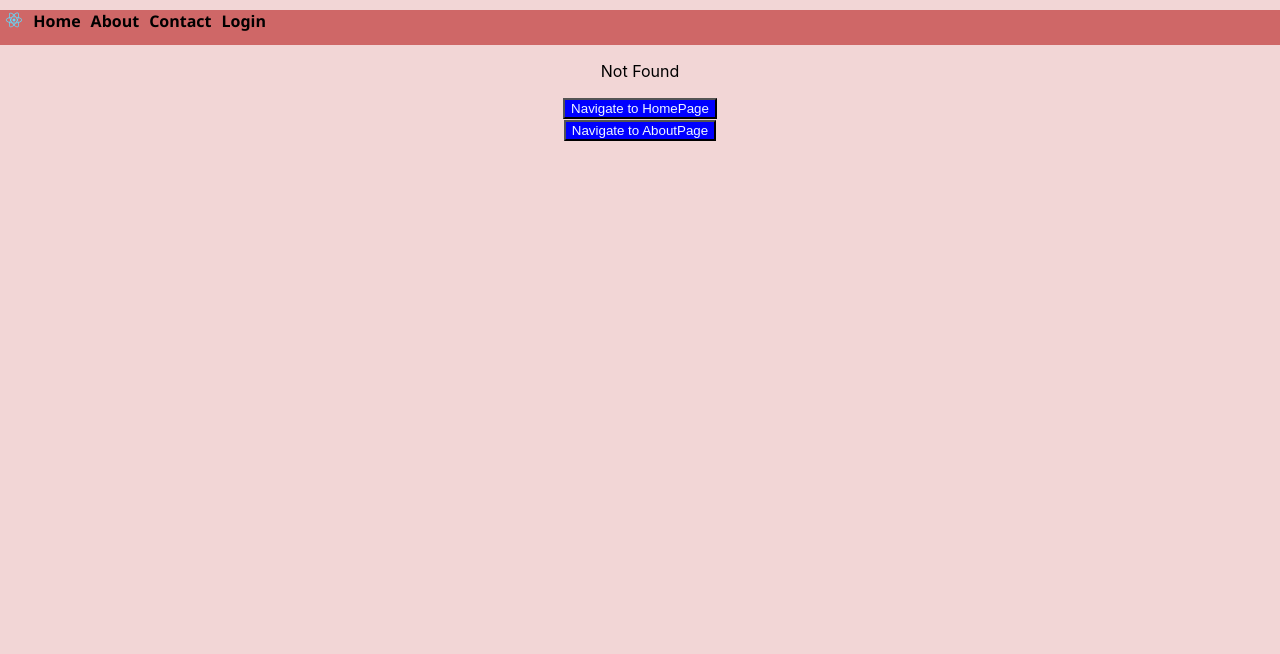
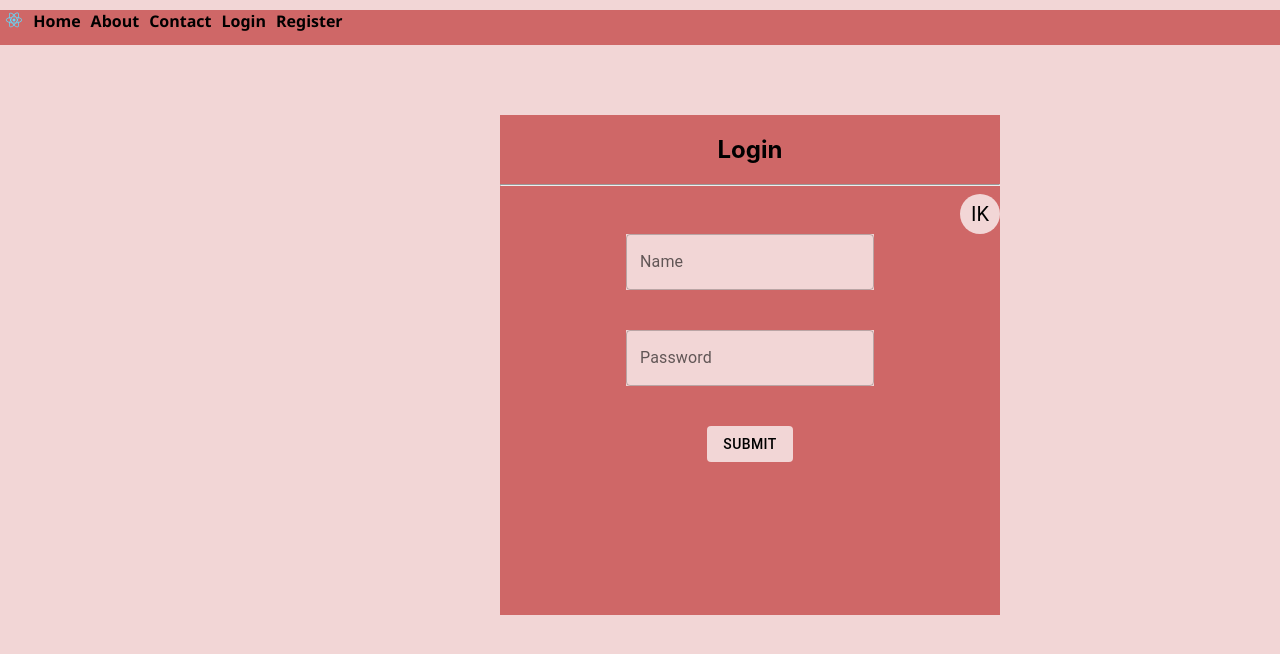
Before and after one commit to ishikakodwani/Tatvasoft-internship, a React (Create React App) app: page /register in a window 1280 px wide. Before the commit this address had no page. Shown: the top 654 px of the page. Built offline with nearby package versions, Linux system fonts and the light colour scheme.

Commit message:
register

```diff
--- a/src/App.js
+++ b/src/App.js
@@ -5,7 +5,7 @@ import { Routes, Route, Link, BrowserRouter } from "react-router-dom";
 import {About} from './Pages/About';
 import {Home} from './Pages/Home';
 import {Login} from'./Pages/Login';
-//import {} from './Pages/Register';
+import { Register } from './Pages/Register';
 import {NotFound} from './Pages/Found';
 import {Navbar} from './components/Navbar';
 function App() {
@@ -17,6 +17,7 @@ function App() {
           <Route path="/" element={<Home/>}></Route>
           <Route path="/about" element={<About/>}></Route>
           <Route path="/login" element={<Login/>}></Route>
+          <Route path="/register" element={<Register/>}></Route>
           <Route path="*" element={<NotFound/>}></Route>
         </Routes>
     </BrowserRouter>
--- a/src/Pages/register.js
+++ b/src/Pages/register.js
@@ -0,0 +1,102 @@
+import { useNavigate } from "react-router-dom";
+import { useState } from "react";
+import { Button } from '@mui/material';
+import { Avatar, Popover, TextField } from "@mui/material";
+//import LogoutOutlinedIcon from '@mui/icons-material/LogoutOutlined';
+import { Formik } from "formik";
+import * as Yup from "yup";
+import axios from "axios";
+import { toast } from 'react-toastify';
+export const Register = () => {
+  const Navigate = useNavigate();
+  const onFormSubmit = (values) => {
+    //console.log("Email:",email);
+    //console.log("Password:",password);
+    console.log("form submitted", values);
+    const requestData = {
+      email: values.email,
+      password: values.password
+    }
+    axios.post("https://jsonplaceholder.typicode.com/posts", requestData).then(function (res) {
+      if(res.status === 201){
+      console.log("response", res.data.id);
+      toast("Login Successfull");
+    }
+    })
+    Navigate("/");
+  };
+
+  const handleClick = (event) => {
+    console.log(123);
+    setAnchorEl(event.currentTarget);
+    setOpen(true);
+  };
+
+  const handleClose = () => {
+    setAnchorEl(null);
+    setOpen(false);
+  };
+  const validation = Yup.object().shape({
+    email: Yup.string().email("Please enter a valid email").required(),
+    //password: Yup.string().min(8).required("Password"),
+    password: Yup.string().required('No password provided.').min(8, 'Password is too short - should be 8 chars minimum.').matches(/[a-zA-Z]/, 'Password can only contain Latin letter'),
+  });
+  const initialValues = {
+    email: "",
+    password: "",
+  }
+  //const [email,setEmail]=useState("ishika@gmail.com");
+  //const [password,setPassword]=useState("***");
+  const [open, setOpen] = useState(false);
+  const [anchorEl, setAnchorEl] = useState(null);
+
+
+  //  <Popover
+  //     open={open}
+  //     anchorOrigin={{
+  //         vertical: 'bottom',
+  //         horizontal: 'left',
+  //     }}
+  //     transformOrigin={{
+  //        vertical: 'top',
+  //        horizontal: 'left',
+  //     }}
+  //     anchorEl={anchorEl}
+  //     onClose={handleClose}
+  //  >
+  //      <div style={{
+  //        padding:5,
+  //      }}>
+
+
+  //    <h5>IshikaKodwani</h5>
+  //    <LogoutOutlinedIcon onClick={onFormSubmit}/>
+  //      {/* <Button variant="contained" onClick={onHomePageButtonClick} className="">
+
+  //        </Button> */}
+  //      </div>
+  //   </Popover>
+  return (
+    <div className="formcontainer">
+      <h2 >Login</h2>
+      <hr />
+      <div style={{ display: "flex", justifyContent: "flex-end" }}>
+        <Avatar sx={{ bgcolor: "rgb(242, 214, 214)", color: "black" }} onClick={handleClick}>IK</Avatar></div>
+
+      <Formik initialValues={initialValues}
+        onSubmit={onFormSubmit}
+        validationSchema={validation}>
+
+        {({ value, errors, touched, handleBlur, handleChange, handleSubmit }) => (<form onSubmit={handleSubmit}>
+          <TextField sx={{ bgcolor: "rgb(242, 214, 214)", color: "black  " }} type="email" label="Name" name="email" variant="outlined" placeholder="Enter your email" id="email" onChange={handleChange} onBlur={handleBlur} /><br />
+          <span style={{ color: "black", fontWeight: "bold" }}>{errors.email && touched.email && errors.email}</span><br /><br />
+          <TextField sx={{ bgcolor: "rgb(242, 214, 214)" }} label="Password" type="password" name="password" variant="outlined" placeholder="Enter Password" id="password" onChange={handleChange} onBlur={handleBlur} /><br />
+          <span style={{ color: "black", fontWeight: "bold" }}>{errors.password && touched.password && errors.password}</span><br /><br />
+          <Button sx={{ bgcolor: "rgb(242, 214, 214);", marginBottom: 5 }} variant="submit" type="Submit">Submit</Button>
+        </form>)}
+      </Formik>
+
+    </div>
+  );
+
+}
--- a/src/components/Navbar.js
+++ b/src/components/Navbar.js
@@ -8,4 +8,5 @@ export const Navbar=()=>{ return(<>
   <Link to="/about" style={{marginLeft:10 ,color:'black',textDecoration: 'none',columnGap:5}} >About</Link>
   <Link to="/contact" style={{marginLeft:10 ,color:'black',textDecoration: 'none',columnGap:5 }} >Contact</Link>
   <Link to="/login" style={{marginLeft:10 ,color:'black',textDecoration: 'none',columnGap:5 }} >Login</Link>
+  <Link to="/register" style={{marginLeft:10 ,color:'black',textDecoration: 'none',columnGap:5 }} >Register</Link>
   </div></>)};
```
